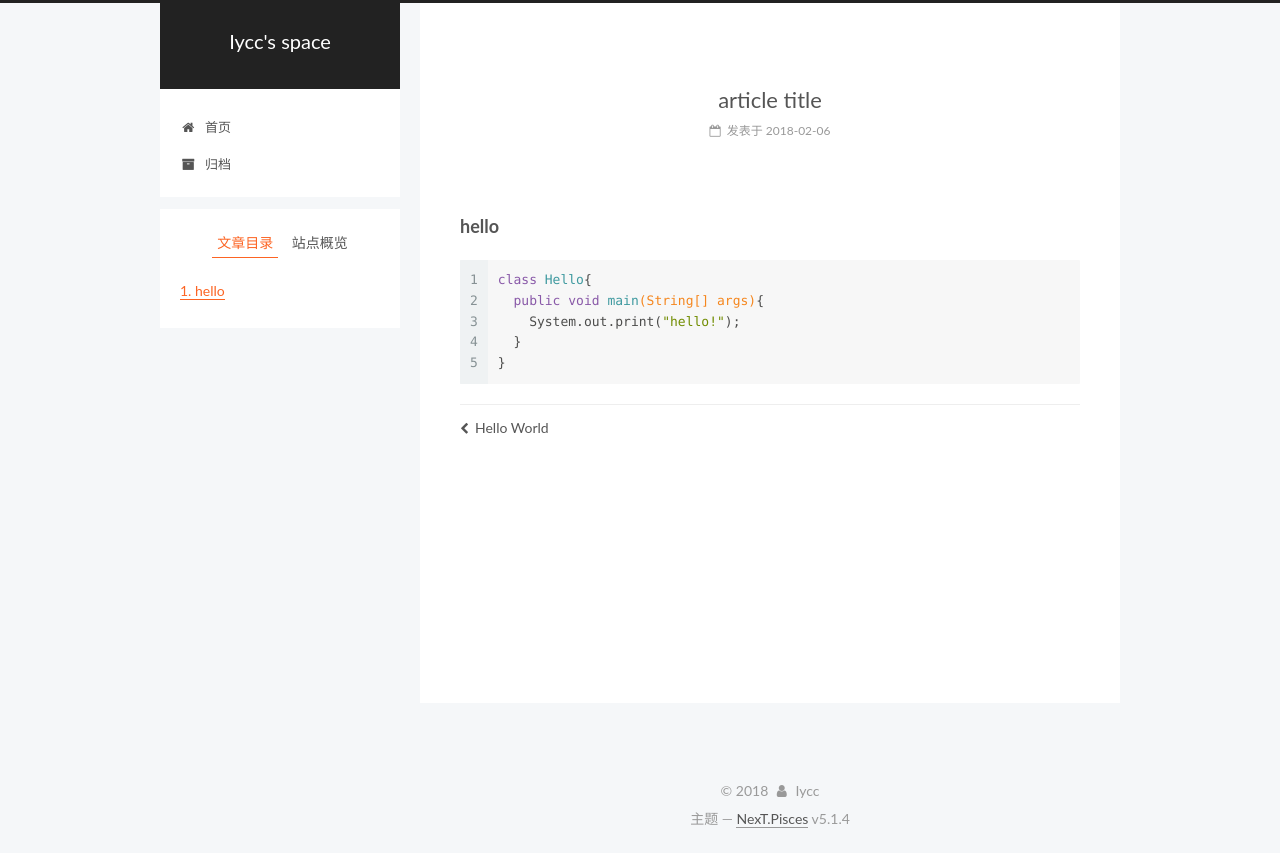
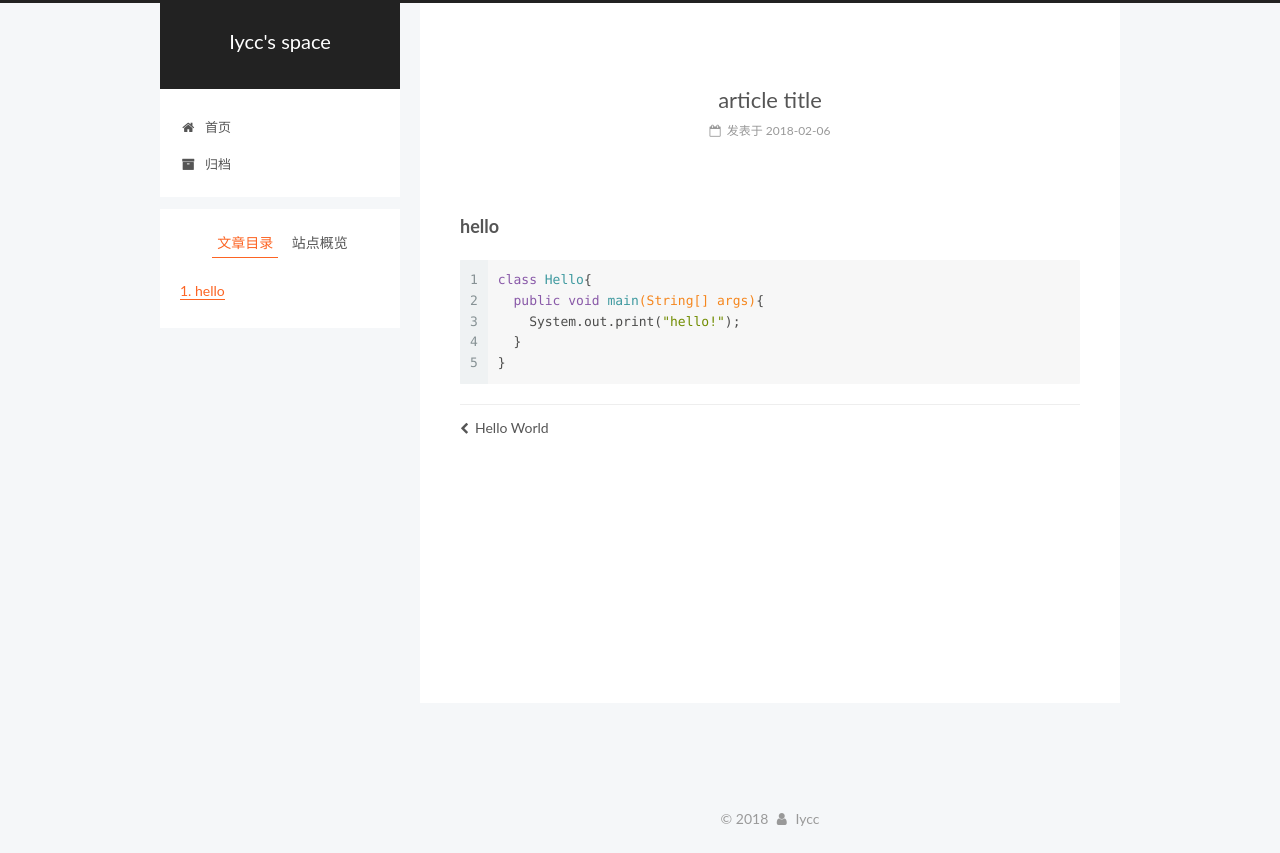
Before and after one commit to iycc/iycc.github.io, a plain HTML site: page 2018/02/06/article-title/index.html in a window 1280 px wide. Drawn offline with Linux system fonts and the light colour scheme.

Commit message:
Site updated: 2018-02-08 22:53:24

```diff
--- a/2018/02/06/article-title/index.html
+++ b/2018/02/06/article-title/index.html
@@ -484,8 +484,6 @@
 
 
 
-  <div class="theme-info">主题 &mdash; <a class="theme-link" target="_blank" href="https://github.com/iissnan/hexo-theme-next">NexT.Pisces</a> v5.1.4</div>
-
 
 
 
```
Also changed, not shown: 2018/02/06/hello-world/index.html (+0 -2 lines), archives/2018/02/index.html (+0 -2 lines), archives/2018/index.html (+0 -2 lines), archives/index.html (+0 -2 lines), index.html (+0 -2 lines).
